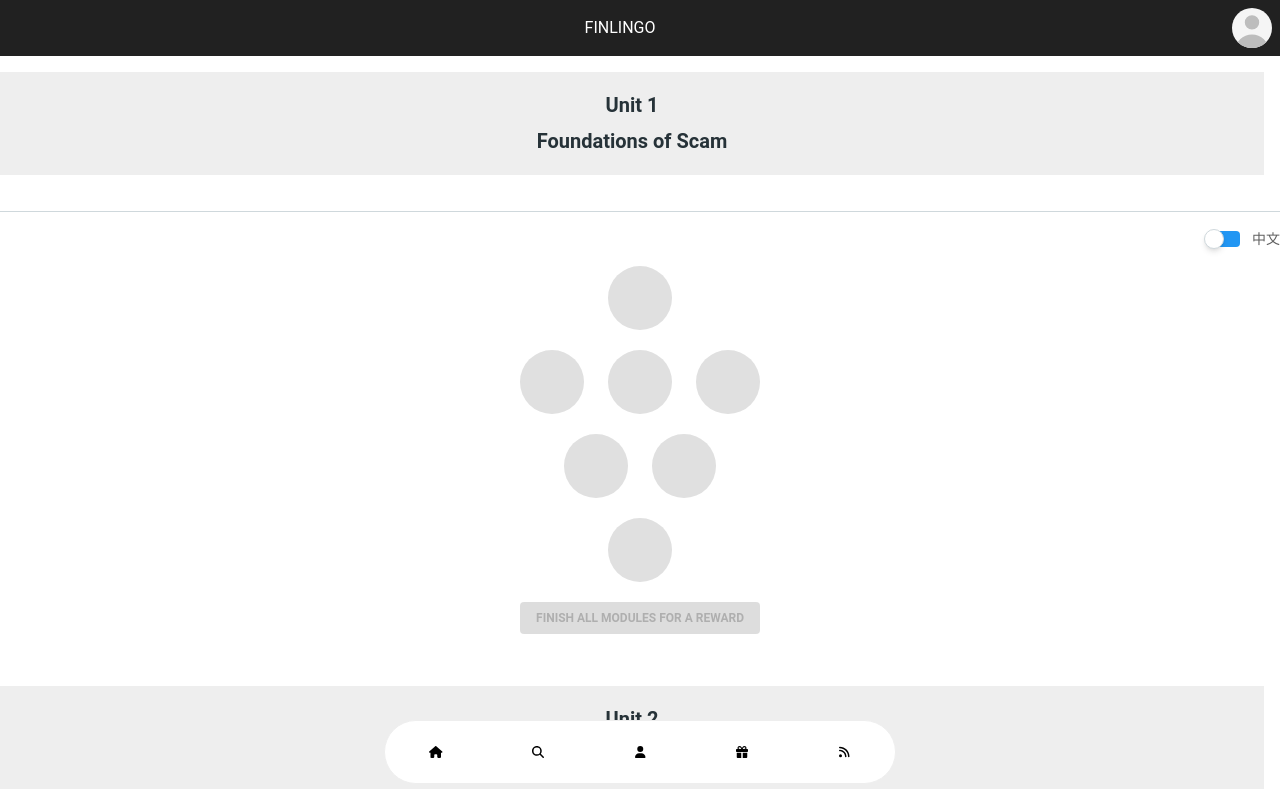
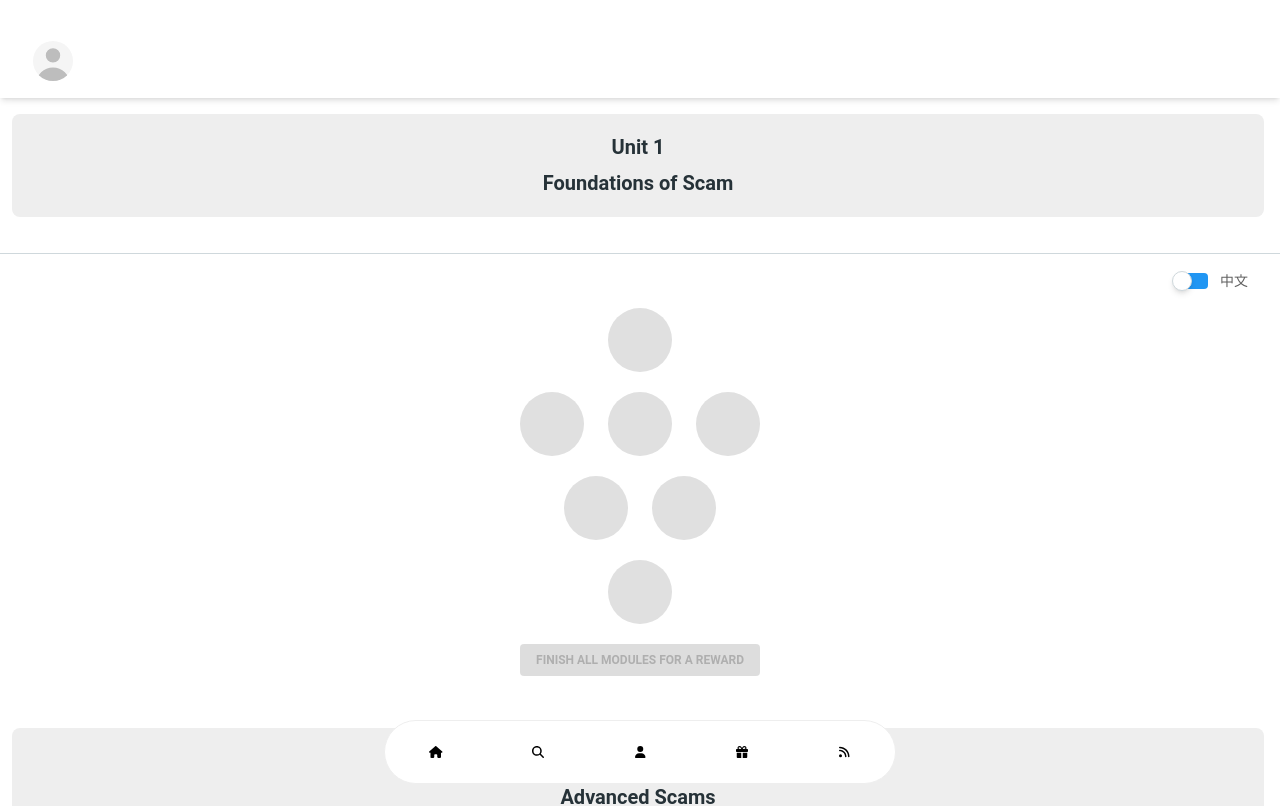
Before and after one commit to JiaJun8899/angelhack-app, a React (Vite) app in the folder frontend/: page /home in a window 1280 px wide. Shown: the top 806 px of the page. Built offline with nearby package versions, Linux system fonts and the light colour scheme; the HTML template or start-up script is replaced by a standard one.

Commit message:
Last min

```diff
--- a/frontend/src/components/header.tsx
+++ b/frontend/src/components/header.tsx
@@ -1,9 +1,20 @@
 import React from "react";
-
+import { useLocation, useNavigate } from 'react-router-dom';
+import {
+	Navbar
+  } from "@material-tailwind/react";
 const Header: React.FC = () => {
+    let navigate = useNavigate();
+    let location = useLocation();
+    const rootUrl = window.location.origin;
+    const routeChange = (newPath: string) => {
+        const targetPath = rootUrl + '/' + newPath;
+        if (targetPath === rootUrl + location.pathname) return; // Do nothing if already on the target path
+        navigate(newPath);
+    }
 	return (
-		<div className="flex justify-between items-center p-2 bg-gray-900 text-white w-full">
-			<div className="flex-1 text-center">FINLINGO</div>
+		<Navbar className="sticky top-0 z-10 h-max max-w-full rounded-none px-4 py-2 lg:px-8 lg:py-4">
+			<div className="flex-1 text-center">FINGO</div>
 
 			<div className="relative w-10 h-10 overflow-hidden bg-gray-100 rounded-full dark:bg-gray-600">
 				<svg
@@ -11,6 +22,7 @@ const Header: React.FC = () => {
 					fill="currentColor"
 					viewBox="0 0 20 20"
 					xmlns="http://www.w3.org/2000/svg"
+					onClick={() => routeChange("profile")}
 				>
 					<path
 						fill-rule="evenodd"
@@ -19,7 +31,7 @@ const Header: React.FC = () => {
 					></path>
 				</svg>
 			</div>
-		</div>
+		</Navbar>
 	);
 };
 
--- a/frontend/src/pages/home/tree-heading.tsx
+++ b/frontend/src/pages/home/tree-heading.tsx
@@ -7,7 +7,7 @@ interface HeadingProps {
 
 const TreeHeading: React.FC<HeadingProps> = ({ header, subHeader }) => {
   return (
-    <div className="bg-gray-200 p-5 mb-5 w-full text-center">
+    <div className="bg-gray-200 p-5 mb-5 w-full text-center ml-3 rounded-lg">
       <h1 className="mb-2">{header}</h1>
       <h2>{subHeader}</h2>
     </div>
--- a/frontend/src/pages/home/tree.tsx
+++ b/frontend/src/pages/home/tree.tsx
@@ -8,6 +8,7 @@ import {
 	Button,
 	Switch,
 } from "@material-tailwind/react";
+import { useLocation, useNavigate } from 'react-router-dom';
 
 interface TreeProps {
 	circlesArray: number[];
@@ -16,6 +17,14 @@ interface TreeProps {
 }
 
 const Tree: React.FC<TreeProps> = ({ circlesArray, header, subHeader }) => {
+    let navigate = useNavigate();
+    let location = useLocation();
+    const rootUrl = window.location.origin;
+    const routeChange = (newPath: string) => {
+        const targetPath = rootUrl + '/' + newPath;
+        if (targetPath === rootUrl + location.pathname) return; // Do nothing if already on the target path
+        navigate(newPath);
+    }
 	const [currentRow, setCurrentRow] = useState(0);
 	const [showModal, setShowModal] = useState(false);
 	const [completedCircles, setCompletedCircles] = useState<boolean[][]>(
@@ -129,12 +138,12 @@ const Tree: React.FC<TreeProps> = ({ circlesArray, header, subHeader }) => {
 		en: {
 			finishModules: "Finish all modules for a reward",
 			congratulations: "Congratulations! Here is your reward!",
-			clickForReward: "Click for Reward",
+			clickForReward: "Click here for $5 NTUC Voucher",
 		},
 		zh: {
 			finishModules: "完成所有模块以获得奖励",
 			congratulations: "恭喜你！这是你的奖励！",
-			clickForReward: "点击领取奖励",
+			clickForReward: "点这里点击领取5美元的NTUC优惠券",
 		},
 	};
 
@@ -193,7 +202,7 @@ const Tree: React.FC<TreeProps> = ({ circlesArray, header, subHeader }) => {
 			/>
             </AccordionHeader>
             <AccordionBody>
-			<div className="flex justify-end mb-4">
+			<div className="flex justify-end mb-4 px-8">
 				<Switch
 					className="bg-blue-500 text-white px-4 py-2 rounded"
 					onClick={toggleLanguage}
@@ -261,7 +270,7 @@ const Tree: React.FC<TreeProps> = ({ circlesArray, header, subHeader }) => {
 							? "bg-blue-500 text-white"
 							: "bg-gray-400 text-gray-700"
 					}`}
-					onClick={() => alert(congratulationsText)}
+					onClick={() => routeChange("rewards")}
 				>
 					{allCompleted ? clickForRewardText : finishModulesText}
 				</Button>
--- a/frontend/src/pages/rewards/rewards.tsx
+++ b/frontend/src/pages/rewards/rewards.tsx
@@ -1,16 +1,10 @@
 import React from 'react';
 import {
     Card,
-    CardHeader,
     CardBody,
     Typography,
     Button,
   } from "@material-tailwind/react";
-interface Reward {
-  heading: string;
-  description: string;
-  points: number;
-}
 
 const rewardsData = [
     {
```
